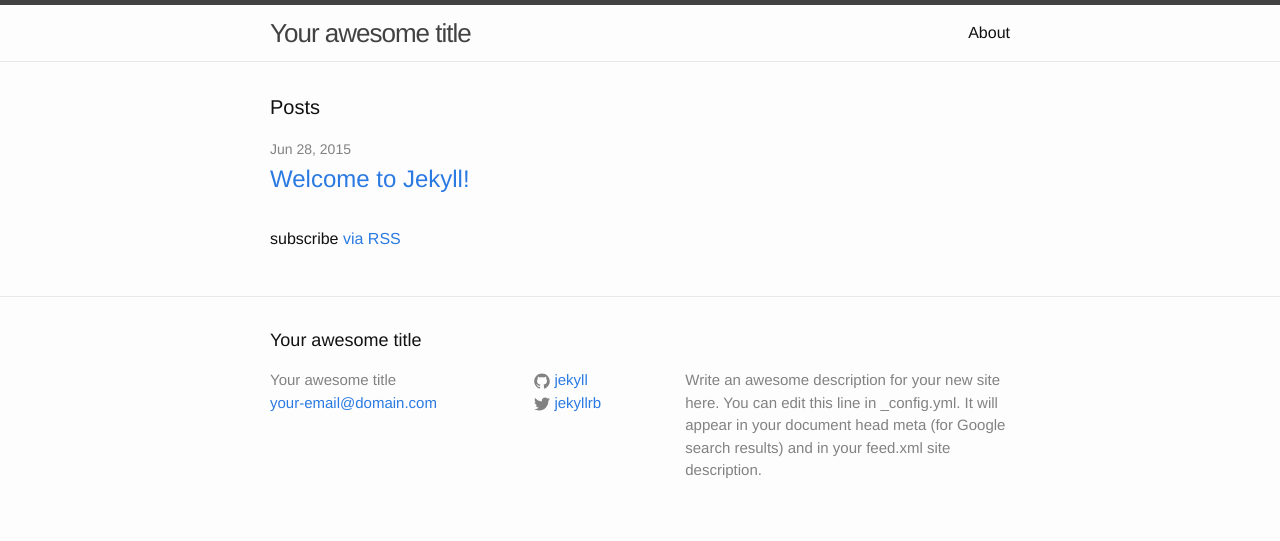
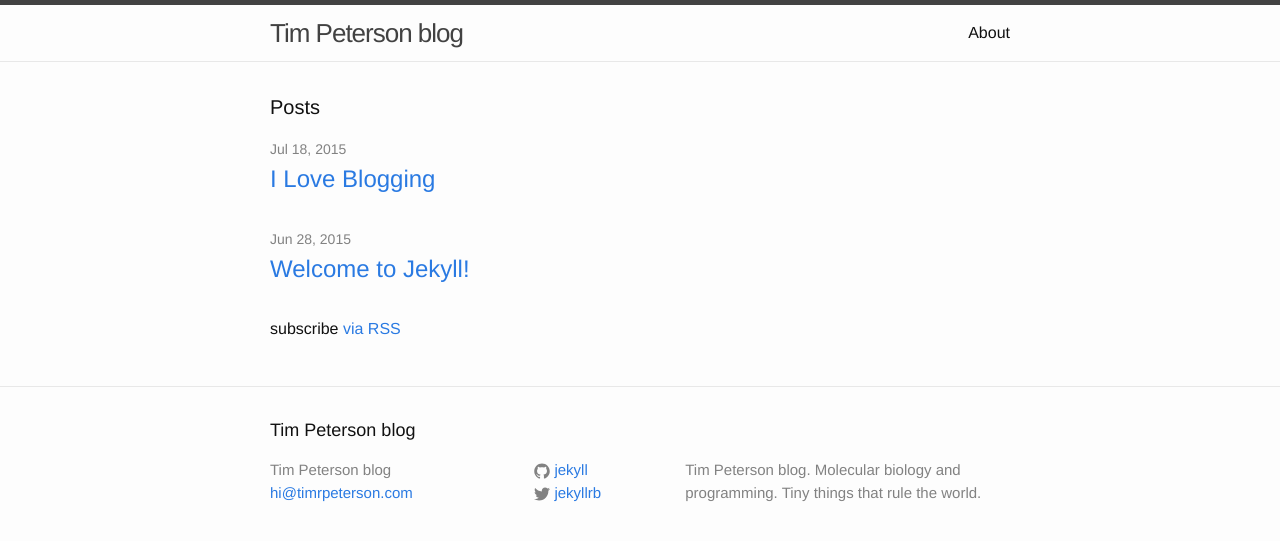
Before and after one commit to tim-peterson/timrpeterson, a Jekyll site: the page built from index.html, in a window 1280 px wide. Shown: the top 541 px of the page. Built offline with Jekyll 4.4.1, drawn with Linux system fonts in a browser that asks for light colours.

Commit message:
making it more like tim's blog

```diff
--- a/_config.yml
+++ b/_config.yml
@@ -1,12 +1,10 @@
 # Site settings
-title: Your awesome title
-email: your-email@domain.com
+title: Tim Peterson blog
+email: hi@timrpeterson.com
 description: > # this means to ignore newlines until "baseurl:"
-  Write an awesome description for your new site here. You can edit this
-  line in _config.yml. It will appear in your document head meta (for
-  Google search results) and in your feed.xml site description.
+  Tim Peterson blog. Molecular biology and programming. Tiny things that rule the world.
 baseurl: "" # the subpath of your site, e.g. /blog/
-url: "http://yourdomain.com" # the base hostname & protocol for your site
+url: "http://blog.timrpeterson.com" # the base hostname & protocol for your site
 twitter_username: jekyllrb
 github_username:  jekyll
 
--- /dev/null
+++ b/_posts/2015-07-18-i-love-blogging.markdown
@@ -0,0 +1,6 @@
+
+**testing**
+
+here's some content.
+
+and here's a new line of content.
--- a/timrpetersonCredentials/mailchimp.txt
+++ /dev/null
@@ -1,2 +0,0 @@
-timrpeterson
-Trpeters1-
```
Also changed, not shown: Gemfile.lock.
